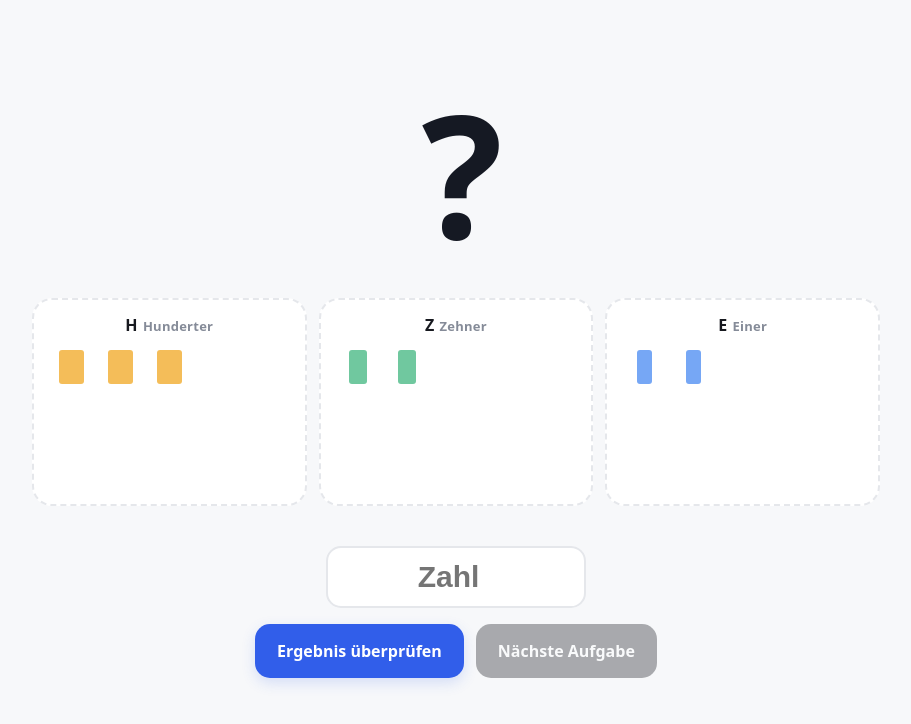
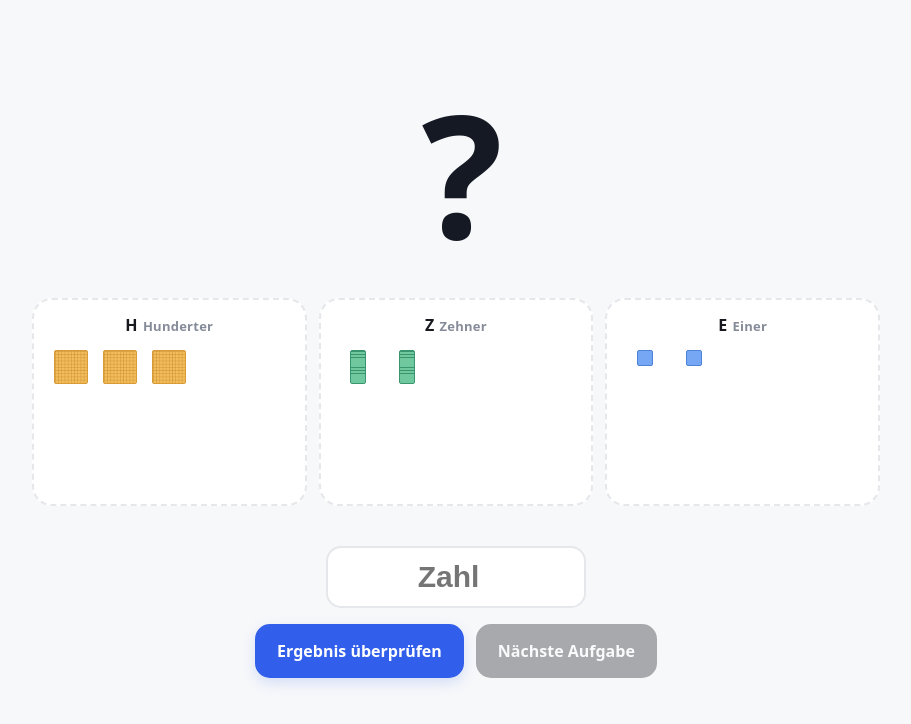
Before and after one commit to Vinzenz-hub/Mathe-Quiz, a plain HTML site: page index.html in a window 1280 px wide. Shown: the whole page, without its empty margins (184-1095 px from the left). Drawn offline with Linux system fonts and the light colour scheme.

Commit message:
Make base-ten blocks recognizable with overlapping five-column layout

```diff
--- a/index.html
+++ b/index.html
@@ -19,14 +19,14 @@ main{width:min(920px,100%);padding:clamp(22px,5vw,56px) clamp(16px,4vw,36px) 36p
 .zone-head b{font-size:16px;color:var(--ink);margin-right:5px}
 .pieces{width:100%;display:grid;grid-template-columns:repeat(5,minmax(0,1fr));grid-auto-rows:min-content;align-content:start;justify-items:center;gap:5px 2px;padding:14px 0;flex:1}
 .piece{display:block;flex:none;touch-action:none;user-select:none;-webkit-user-select:none}
-.h{width:clamp(12px,3vw,25px);height:clamp(23px,5vw,34px);border-radius:3px;background:var(--yellow)}
-.z{width:clamp(10px,2.4vw,18px);height:clamp(23px,5vw,34px);border-radius:3px;background:#70c89f}
-.e{width:clamp(8px,2vw,15px);height:clamp(23px,5vw,34px);border-radius:3px;background:var(--unit)}
+.h{width:clamp(25px,3.2vw,34px);height:clamp(25px,3.2vw,34px);border:1px solid #d99b35;border-radius:2px;background-color:var(--yellow);background-image:linear-gradient(#b77d2b66 1px,transparent 1px),linear-gradient(90deg,#b77d2b66 1px,transparent 1px);background-size:10% 10%}
+.z{width:clamp(11px,1.7vw,16px);height:clamp(25px,3.2vw,34px);border:1px solid #39956d;border-radius:2px;background:repeating-linear-gradient(0deg,#70c89f 0 8%,#39956d 8% 10%)}
+.e{width:clamp(12px,1.8vw,16px);height:clamp(12px,1.8vw,16px);border:1px solid #4d83d5;border-radius:2px;background:var(--unit);align-self:center}
 .count{font-size:12px;color:var(--muted);font-weight:650;min-height:17px}
 .tray{margin-top:clamp(24px,5vh,44px);padding:16px 18px 19px;border-radius:20px;background:#eceff3;display:flex;justify-content:center;align-items:center;gap:clamp(18px,6vw,54px);touch-action:none}
 .source{display:flex;align-items:center;justify-content:center;gap:10px;min-width:70px;min-height:66px;padding:9px 13px;border-radius:14px;background:#fff;box-shadow:0 2px 8px #17233b0b;cursor:grab;touch-action:none;user-select:none}
 .source:active{cursor:grabbing}
-.source .h{width:22px;height:32px}.source .z{height:32px;width:15px}.source .e{width:11px;height:32px}
+.source .h{width:32px;height:32px}.source .z{height:32px;width:14px}.source .e{width:14px;height:14px}
 .source span:last-child{font-size:14px;font-weight:800}
 .drag-ghost{position:fixed;z-index:20;pointer-events:none;opacity:.88;transform:translate(-50%,-50%) scale(1.12);filter:drop-shadow(0 5px 7px #0002)}
 .number-entry{display:none;justify-content:center;margin-top:clamp(24px,5vh,44px)}
@@ -44,8 +44,8 @@ main{width:min(920px,100%);padding:clamp(22px,5vw,56px) clamp(16px,4vw,36px) 36p
 main.wrong{animation:shake .34s ease}
 @keyframes shake{0%,100%{transform:translateX(0)}20%,60%{transform:translateX(-9px)}40%,80%{transform:translateX(9px)}}
 @media(max-width:520px){.actions{gap:8px}.action{flex:1;padding:0 10px;min-height:52px;font-size:14px}}
-@media(max-width:520px){main{padding-top:24px}.target{margin:7vh 0 7vh}.workspace{gap:7px}.zone{min-height:180px;padding:10px 5px;border-radius:15px}.zone-head{font-size:11px}.zone-head b{display:block;font-size:14px;margin:0 0 3px}.pieces{gap:4px 2px;padding:12px 0}.h{width:clamp(11px,3vw,17px);height:25px}.z{width:clamp(9px,2.5vw,14px);height:25px}.e{width:clamp(7px,2vw,11px);height:25px}.tray{gap:9px;padding:12px 8px;border-radius:16px}.source{min-width:0;flex:1;gap:7px;padding:9px 5px;min-height:60px}.source .h{width:19px;height:29px}.source .z{height:29px;width:13px}.source .e{width:10px;height:29px}.source span:last-child{font-size:12px}}
-@media(max-width:360px){.workspace{gap:5px}.zone{padding-inline:3px}.pieces{gap:3px 1px}.h{width:10px;height:22px}.z{width:8px;height:22px}.e{width:6px;height:22px}.tray{gap:6px}.source{gap:5px}}
+@media(max-width:520px){main{padding-top:24px}.target{margin:7vh 0 7vh}.workspace{gap:7px}.zone{min-height:180px;padding:10px 5px;border-radius:15px}.zone-head{font-size:11px}.zone-head b{display:block;font-size:14px;margin:0 0 3px}.pieces{gap:4px 0;padding:12px 0}.h{width:26px;height:26px}.z{width:12px;height:26px}.e{width:12px;height:12px}.tray{gap:9px;padding:12px 8px;border-radius:16px}.source{min-width:0;flex:1;gap:7px;padding:9px 5px;min-height:60px}.source .h{width:29px;height:29px}.source .z{height:29px;width:13px}.source .e{width:13px;height:13px}.source span:last-child{font-size:12px}}
+@media(max-width:360px){.workspace{gap:5px}.zone{padding-inline:3px}.pieces{gap:3px 0}.h{width:23px;height:23px}.z{width:11px;height:23px}.e{width:11px;height:11px}.tray{gap:6px}.source{gap:5px}}
 @media(prefers-reduced-motion:reduce){*{transition:none!important}}
 </style>
 </head>
```
